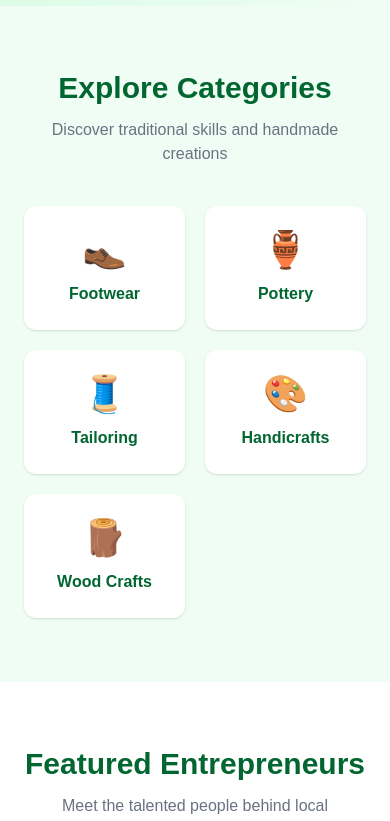
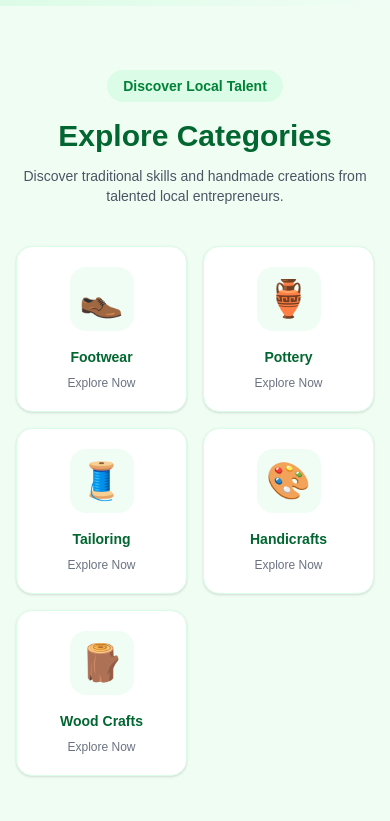
Before and after one commit to revathica/HunarHub, a React (Vite) app in the folder client/: page / in a window 390 px wide. Shown: the part 520-1341 px from the top of the page. Built offline with nearby package versions, Linux system fonts and the light colour scheme; no server answers.

Commit message:
Improve CATOGORIES responsive design

```diff
--- a/client/src/pages/Home.jsx
+++ b/client/src/pages/Home.jsx
@@ -108,28 +108,47 @@ function Home() {
 
 
       {/* Categories */}
-      <section className="px-6 py-16">
-        <h2 className="text-3xl font-bold text-center text-green-800">
+
+<section className="px-4 sm:px-6 py-16 md:py-20 bg-green-50/60">
+  <div className="max-w-7xl mx-auto">
+
+    <div className="text-center mb-10">
+      <span className="inline-block px-4 py-1.5 rounded-full bg-green-100 text-green-700 text-sm font-semibold mb-4">
+        Discover Local Talent
+      </span>
+
+      <h2 className="text-3xl md:text-4xl font-bold text-green-800">
         Explore Categories
       </h2>
 
-        <p className="mt-3 text-center text-gray-500">
-          Discover traditional skills and handmade creations
+      <p className="mt-3 text-gray-600 text-sm sm:text-base max-w-xl mx-auto">
+        Discover traditional skills and handmade creations from
+        talented local entrepreneurs.
       </p>
+    </div>
 
-        <div className="mt-10 grid grid-cols-2 md:grid-cols-5 gap-5 max-w-6xl mx-auto">
+    <div className="grid grid-cols-2 sm:grid-cols-3 lg:grid-cols-5 gap-4 sm:gap-6">
       {categories.map((category) => (
         <Link
           key={category.name}
           to={`/entrepreneurs?category=${encodeURIComponent(category.skill)}`}
-              className="rounded-xl bg-white p-6 text-center shadow-sm hover:shadow-lg hover:-translate-y-1 transition"
+          className="group bg-white rounded-2xl p-5 sm:p-7 text-center border border-green-100 shadow-sm hover:shadow-xl hover:-translate-y-2 hover:border-green-300 transition-all duration-300"
         >
-              <div className="text-4xl">{category.icon}</div>
-              <h3 className="mt-3 font-semibold text-green-800">
+          <div className="w-16 h-16 sm:w-20 sm:h-20 mx-auto rounded-2xl bg-green-50 flex items-center justify-center text-4xl sm:text-5xl group-hover:bg-green-100 group-hover:scale-110 transition-all duration-300">
+            {category.icon}
+          </div>
+
+          <h3 className="mt-4 font-bold text-green-800 text-sm sm:text-base group-hover:text-green-600 transition">
             {category.name}
           </h3>
+
+          <p className="mt-2 text-xs text-gray-500">
+            Explore Now
+          </p>
         </Link>
       ))}
+    </div>
+
   </div>
 </section>
 
```
Lines whose indentation alone changed are shown as unchanged.
